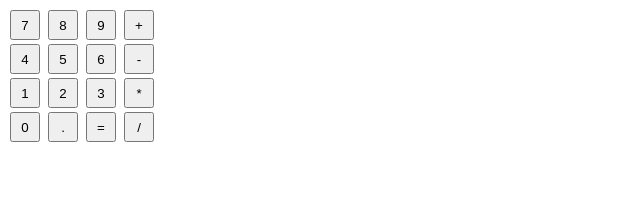
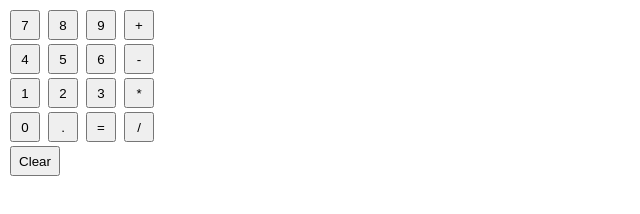
Before and after one commit to Prabesh2-004/JavaScript, a plain HTML site: page calculator.html in a window 1280 px wide. Shown: the whole page, without its empty margins (0-640 px from the left). Drawn offline with Linux system fonts and the light colour scheme.

Commit message:
calculator clear added

```diff
--- a/calculator.html
+++ b/calculator.html
@@ -10,6 +10,10 @@
         height: 30px;
         width: 30px;
         margin: 2px;
+    }
+    .clear{
+        height: 30px;
+        width: 50px;
     }
 </style>
 <body>
@@ -28,7 +32,8 @@
     <button onclick="zero()">0</button>
     <button onclick="dot()">.</button>
     <button onclick="equalto()">=</button>
-    <button onclick="divide()">/</button>
+    <button onclick="divide()">/</button><br>
+    <button class="clear" onclick="clean()">Clear</button>
     <script>
         let number = '';
         function seven(){
@@ -95,6 +100,10 @@
             number = eval(number);
             console.log(number);
         }
+        function clean(){
+            number = '';
+            console.log("Cleared.");
+        }
     </script>
 </body>
 </html>
```
